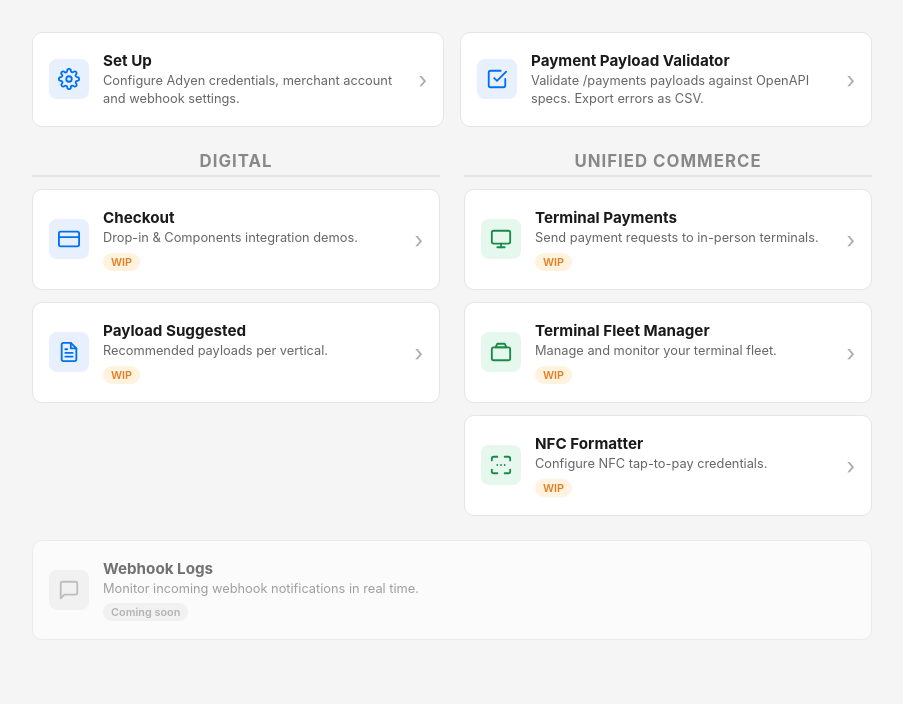
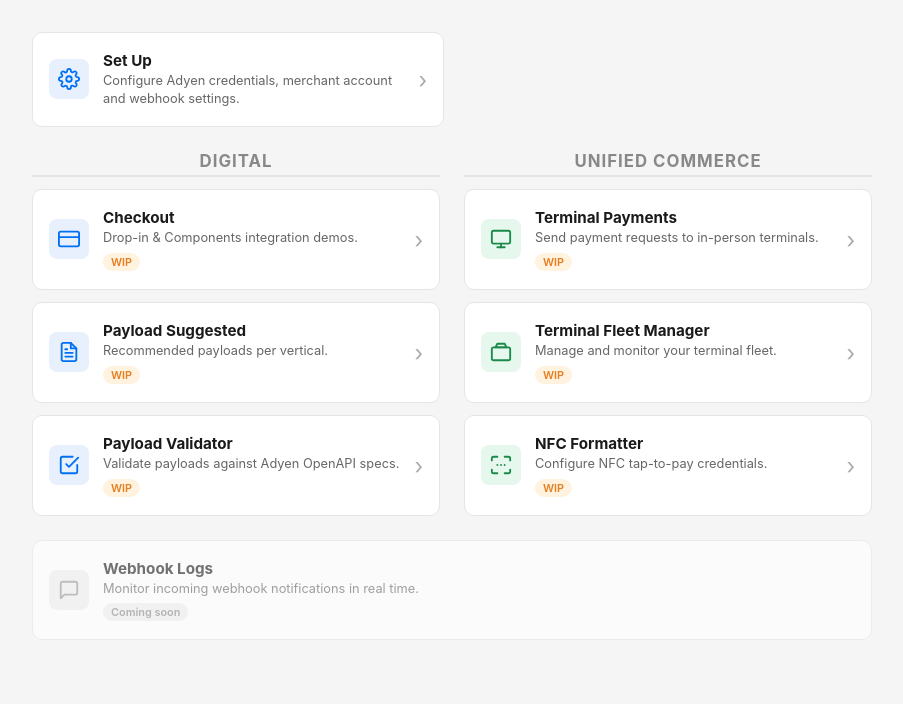
Before and after one commit to e-tellez/valedorsinho, a Flask app: page / in a window 1280 px wide. Shown: the part 98-802 px from the top of the page, without its empty margins (188-1091 px from the left). Run offline with Flask 3, Linux system fonts and the light colour scheme.

Commit message:
refactor: move Payload Validator from top row to Digital column

```diff
--- a/templates/pages/dashboard.html
+++ b/templates/pages/dashboard.html
@@ -15,7 +15,7 @@
     <p class="dash-subtitle">Adyen Unified Commerce Toolbox</p>
   </header>
 
-  <!-- Top row: Setup + Payload Validator -->
+  <!-- Top row: Setup -->
   <section class="card-row top-row">
 
     <a href="{{ url_for('setup.credentials') }}" class="dash-card card-setup">
@@ -28,20 +28,6 @@
       <div class="card-body">
         <span class="card-title">Set Up</span>
         <span class="card-desc">Configure Adyen credentials, merchant account and webhook settings.</span>
-      </div>
-      <span class="card-arrow">&rsaquo;</span>
-    </a>
-
-    <a href="{{ url_for('payload_validator.index') }}" class="dash-card card-validator">
-      <div class="card-icon">
-        <svg viewBox="0 0 24 24" fill="none" stroke="currentColor" stroke-width="2" stroke-linecap="round" stroke-linejoin="round">
-          <path d="M9 11l3 3L22 4"/>
-          <path d="M21 12v7a2 2 0 0 1-2 2H5a2 2 0 0 1-2-2V5a2 2 0 0 1 2-2h11"/>
-        </svg>
-      </div>
-      <div class="card-body">
-        <span class="card-title">Payment Payload Validator</span>
-        <span class="card-desc">Validate /payments payloads against OpenAPI specs. Export errors as CSV.</span>
       </div>
       <span class="card-arrow">&rsaquo;</span>
     </a>
@@ -83,6 +69,21 @@
         <div class="card-body">
           <span class="card-title">Payload Suggested</span>
           <span class="card-desc">Recommended payloads per vertical.</span>
+          <span class="card-badge badge-wip">WIP</span>
+        </div>
+        <span class="card-arrow">&rsaquo;</span>
+      </a>
+
+      <a href="{{ url_for('payload_validator.index') }}" class="dash-card">
+        <div class="card-icon icon-blue">
+          <svg viewBox="0 0 24 24" fill="none" stroke="currentColor" stroke-width="2" stroke-linecap="round" stroke-linejoin="round">
+            <path d="M9 11l3 3L22 4"/>
+            <path d="M21 12v7a2 2 0 0 1-2 2H5a2 2 0 0 1-2-2V5a2 2 0 0 1 2-2h11"/>
+          </svg>
+        </div>
+        <div class="card-body">
+          <span class="card-title">Payload Validator</span>
+          <span class="card-desc">Validate payloads against Adyen OpenAPI specs.</span>
           <span class="card-badge badge-wip">WIP</span>
         </div>
         <span class="card-arrow">&rsaquo;</span>
```
